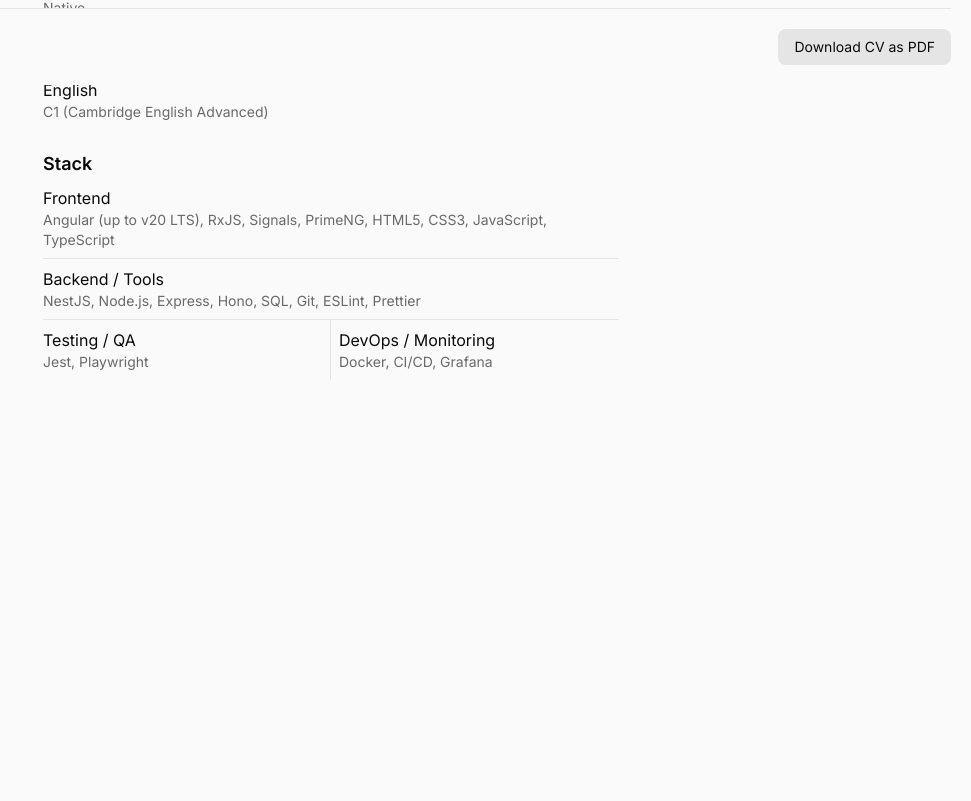
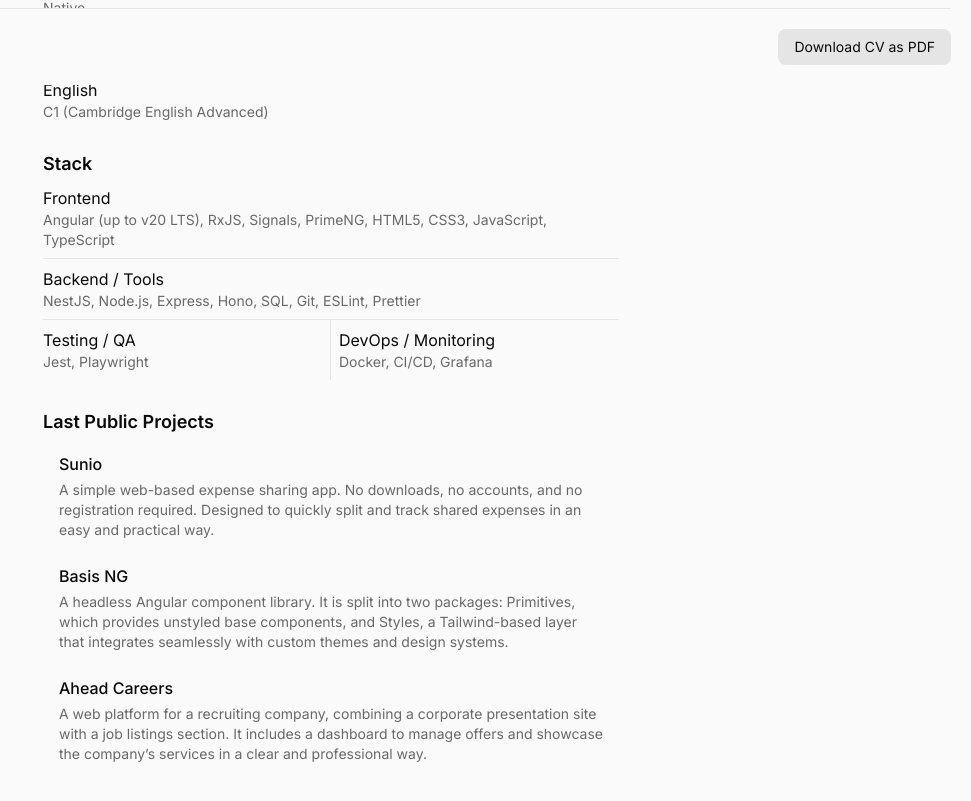
Before and after one commit to molmosdev/curriculum, an Angular app: page / in a window 1280 px wide. Shown: the part 715-1516 px from the top of the page, without its empty margins (309-1280 px from the left). Before the commit the page ends 1332 px from the top, so only its background shows below. Built offline with nearby package versions, Linux system fonts and the light colour scheme; what @ng-icons/core, @ng-icons/lucide would draw is missing.

Commit message:
Add section for last public projects with project descriptions and links

```diff
--- a/src/app/app.ts
+++ b/src/app/app.ts
@@ -370,6 +370,60 @@
           </div>
         </div>
       </section>
+
+      <!-- Last Public Projects -->
+      <section class="flex flex-col gap-2">
+        <h1 class="text-lg font-semibold">Last Public Projects</h1>
+        <div class="flex flex-col gap-2">
+          <a class="block" href="https://sunio.app" target="_blank" rel="noopener noreferrer">
+            <div
+              class="flex flex-col hover:bg-neutral-200 dark:hover:bg-neutral-950 py-2 px-4 rounded-lg transition-colors"
+            >
+              <div class="flex flex-col">
+                <span class="font-medium">Sunio</span>
+                <span class="text-sm opacity-60 mt-1">
+                  A simple web-based expense sharing app. No downloads, no accounts, and no
+                  registration required. Designed to quickly split and track shared expenses in an
+                  easy and practical way.
+                </span>
+              </div>
+            </div>
+          </a>
+          <a class="block" href="https://basis.ng" target="_blank" rel="noopener noreferrer">
+            <div
+              class="flex flex-col hover:bg-neutral-200 dark:hover:bg-neutral-950 py-2 px-4 rounded-lg transition-colors"
+            >
+              <div class="flex flex-col">
+                <span class="font-medium">Basis NG</span>
+                <span class="text-sm opacity-60 mt-1">
+                  A headless Angular component library. It is split into two packages: Primitives,
+                  which provides unstyled base components, and Styles, a Tailwind-based layer that
+                  integrates seamlessly with custom themes and design systems.
+                </span>
+              </div>
+            </div>
+          </a>
+          <a
+            class="block"
+            href="https://aheadcareers.com"
+            target="_blank"
+            rel="noopener noreferrer"
+          >
+            <div
+              class="flex flex-col hover:bg-neutral-200 dark:hover:bg-neutral-950 py-2 px-4 rounded-lg transition-colors"
+            >
+              <div class="flex flex-col">
+                <span class="font-medium">Ahead Careers</span>
+                <span class="text-sm opacity-60 mt-1">
+                  A web platform for a recruiting company, combining a corporate presentation site
+                  with a job listings section. It includes a dashboard to manage offers and showcase
+                  the company’s services in a clear and professional way.
+                </span>
+              </div>
+            </div>
+          </a>
+        </div>
+      </section>
     </main>
     <footer
       class="sticky bottom-0 flex justify-end w-full bg-neutral-50 dark:bg-neutral-950 z-10 py-5 border-t border-neutral-200 dark:border-neutral-800"
```
